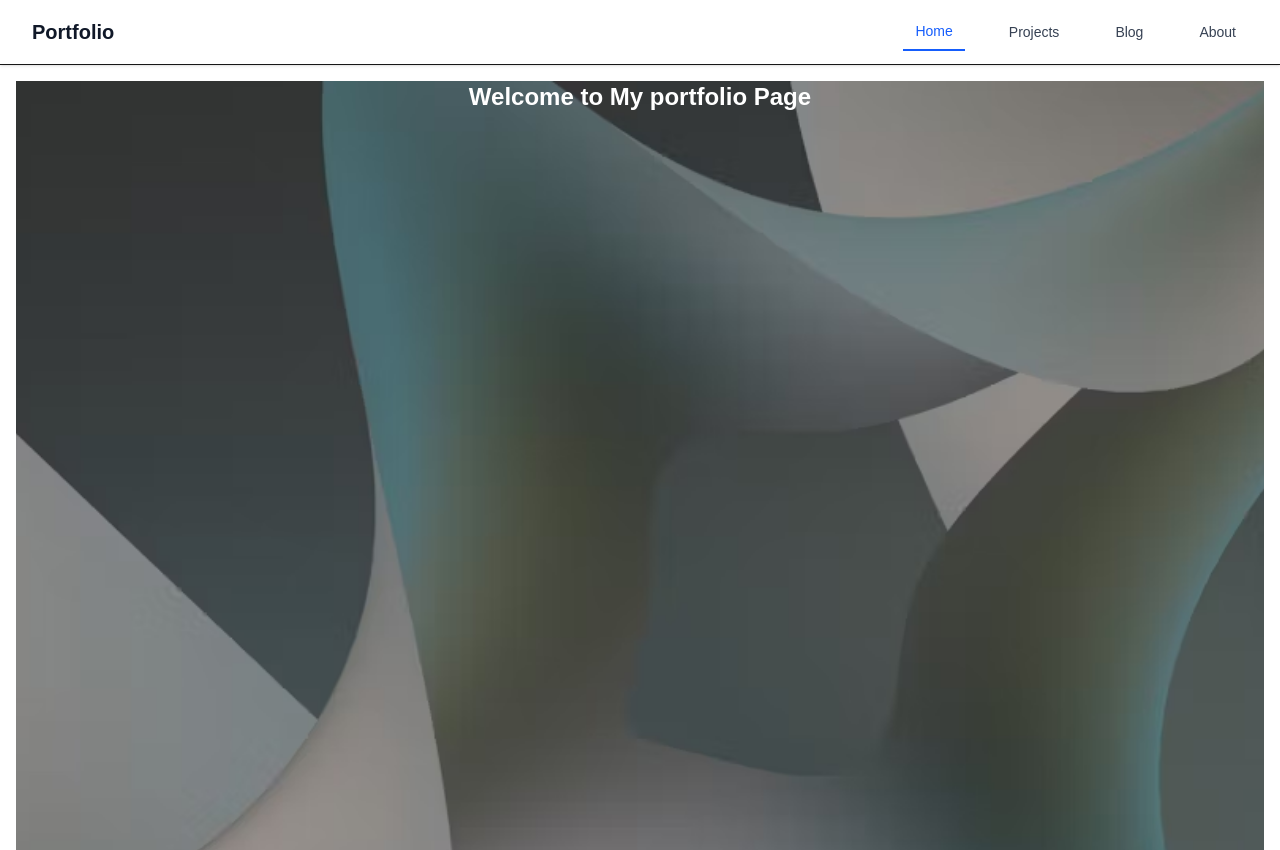
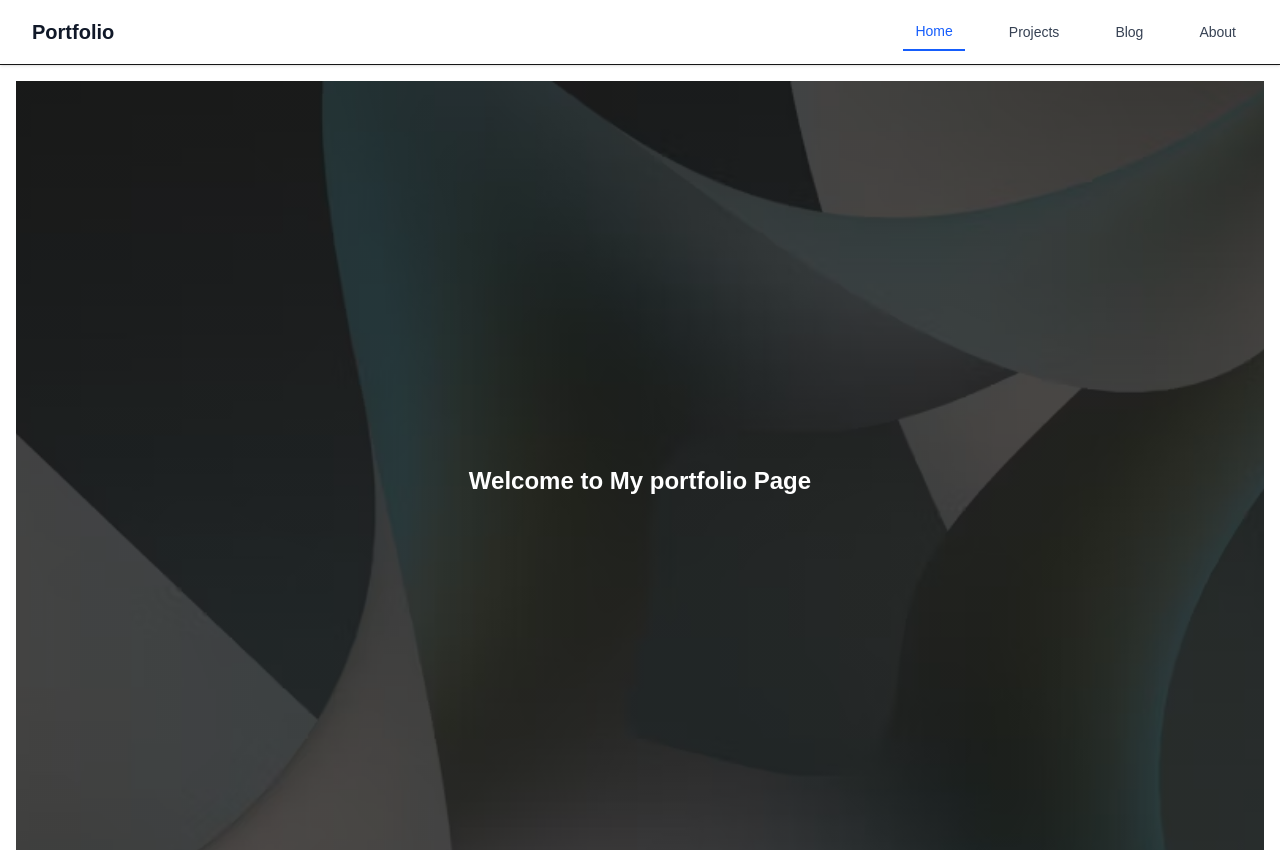
Before and after one commit to yuuri-dev/portfolio, a Next.js app: page / in a window 1280 px wide. Shown: the top 850 px of the page. Built offline with nearby package versions, Linux system fonts and the light colour scheme.

Commit message:
Homeページの文字を中央に変更

```diff
--- a/src/pages/index.js
+++ b/src/pages/index.js
@@ -5,7 +5,9 @@ export default function Home() {
   return (
     <Layout>
       <div className={styles.hero}>
-        <h1 className="text-white text-2xl text-center font-black">Welcome to My portfolio Page</h1>
+        <h1 className="text-white text-2xl text-center font-black">
+          Welcome to My portfolio Page
+        </h1>
       </div>
     </Layout>
   );
--- a/src/styles/Home.module.css
+++ b/src/styles/Home.module.css
@@ -1,9 +1,17 @@
-/* styles/Home.module.css */
 .hero {
   width: 100%;
-  height: 100vh; /* 画面いっぱいの高さ */
-  background-image: url('/topImage.jpeg');
+  height: 100vh;
+  background-image: linear-gradient(
+      rgba(0, 0, 0, 0.5),
+      rgba(0, 0, 0, 0.5)
+    ),
+    url('/topImage.jpeg');
   background-size: cover;
   background-position: center;
   background-repeat: no-repeat;
+  display: flex;
+  align-items: center;
+  justify-content: center;
+  padding: 0 1rem;
+  text-align: center;
 }
```
